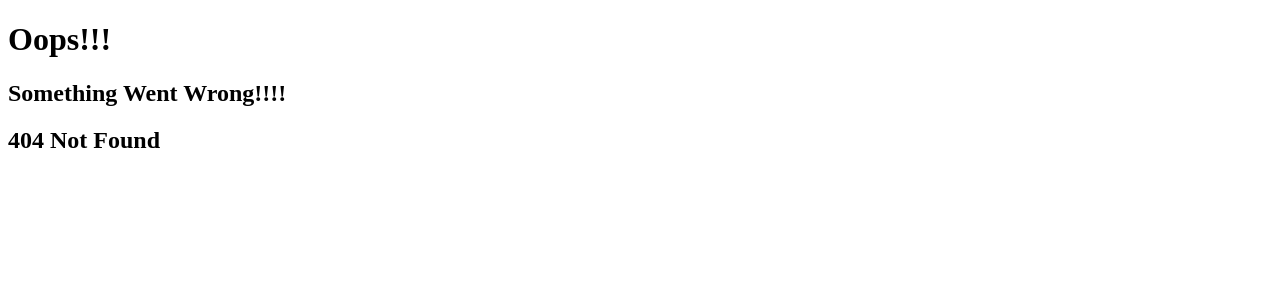
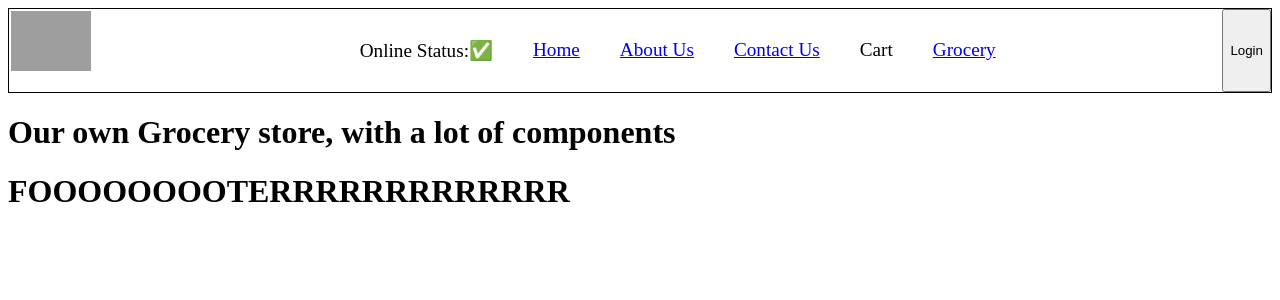
Before and after one commit to SagarikaJaiswal/Food-App, a React (Vite) app: page /grocery in a window 1280 px wide. Before the commit this address had no page. Shown: the top 300 px of the page. Built offline with nearby package versions, Linux system fonts and the light colour scheme; grey boxes are pictures that could not be loaded.

Commit message:
lazy loading feature

```diff
--- a/src/App.js
+++ b/src/App.js
@@ -1,4 +1,4 @@
-import React from "react";
+import React,{lazy,Suspense} from "react";
 import ReactDOM from "react-dom/client";
 import "../index.css";
 import Header from "./components/Header";
@@ -9,7 +9,9 @@
 import Footer from "./components/Footer";
 import Contact from "./components/Contact";
 import RestaurantMenu from "./components/RestaurantMenu";
+//import Grocery from "./components/Grocery";
 
+const Grocery = lazy(()=> import("./components/Grocery"))
 const AppLayout = () => {
   //console.log(<Body />); this is an object which is basically Virtual DOM
   return (
@@ -43,6 +45,10 @@
         path: "/restaurants/:resId",
         element: <RestaurantMenu />,
       },
+      {
+        path: "/grocery",
+        element: <Suspense fallback={<h1>Loading...</h1>}><Grocery/></Suspense>,
+      },
     ],
   },
 ]);
--- /dev/null
+++ b/src/components/Grocery.jsx
@@ -0,0 +1,8 @@
+
+const Grocery = ()=>{
+    return (
+        <h1>Our own Grocery store, with a lot of components</h1>
+    )
+}
+
+export default Grocery;
--- a/src/components/Header.jsx
+++ b/src/components/Header.jsx
@@ -28,6 +28,7 @@
             <Link to="/contact">Contact Us</Link>
           </li>
           <li>Cart</li>
+          <li><Link to="/grocery">Grocery</Link></li>
         </ul>
       </div>
       {logInState ? (
```
